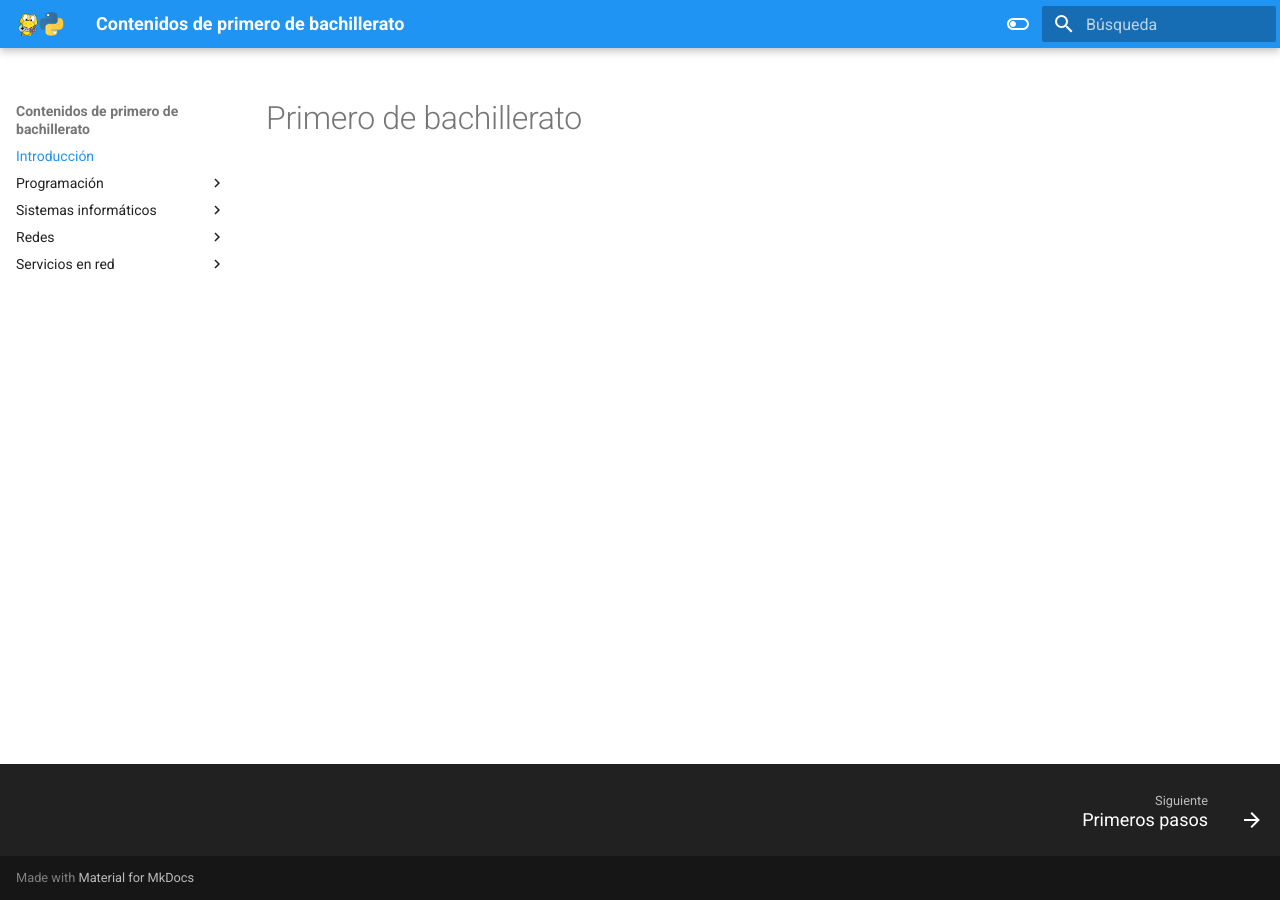
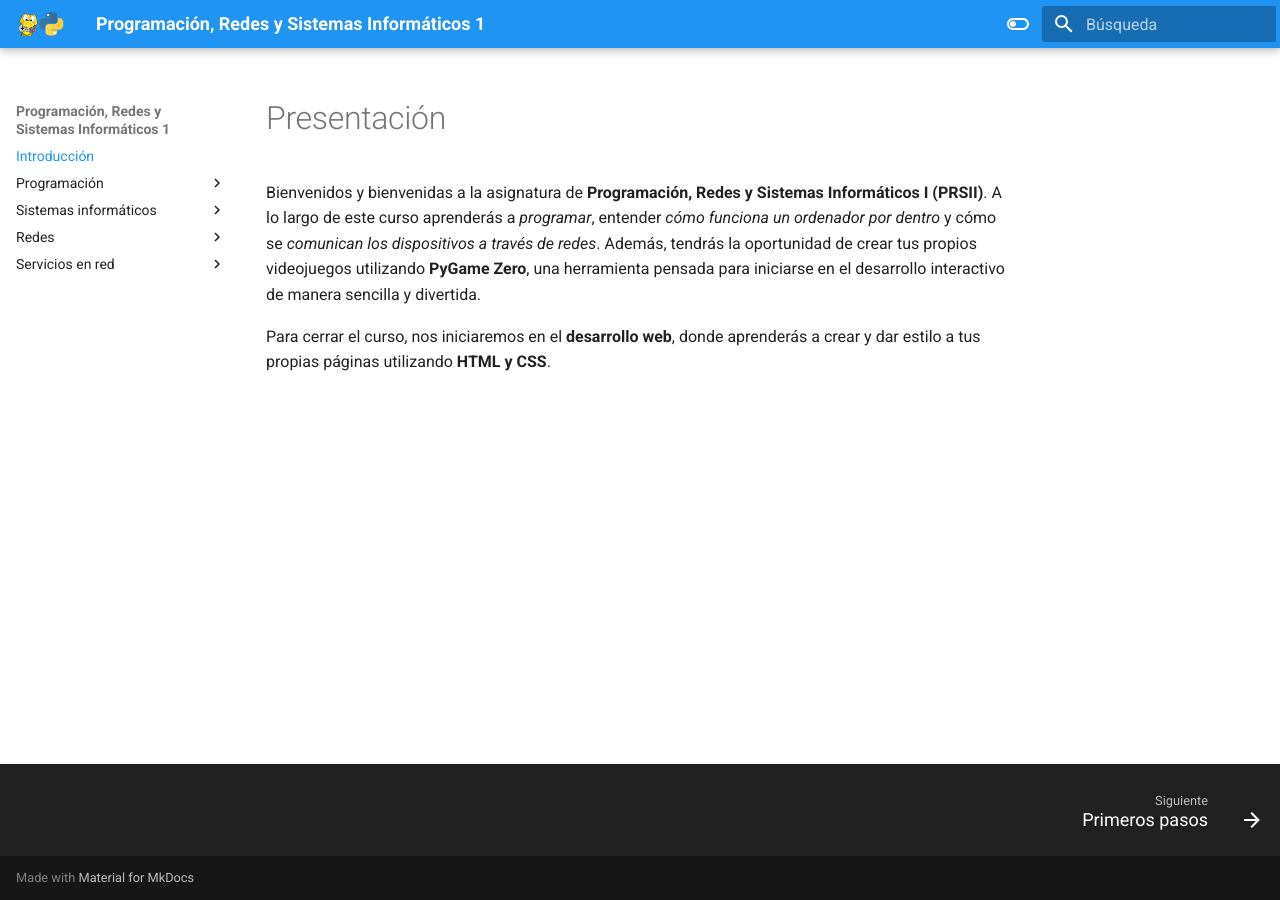
Before and after one commit to maycalle/1bach, an MkDocs documentation site: the page built from docs/index.md, in a window 1280 px wide. Built offline with MkDocs 1.6.1 and Material for MkDocs 9.7.7, drawn with Linux system fonts in a browser that asks for light colours.

Commit message:
presentacion

```diff
--- a/docs/index.md
+++ b/docs/index.md
@@ -1 +1,5 @@
-# Primero de bachillerato
+# Presentación
+
+Bienvenidos y bienvenidas a la asignatura de **Programación, Redes y Sistemas Informáticos I (PRSII)**. A lo largo de este curso aprenderás a *programar*, entender *cómo funciona un ordenador por dentro* y cómo se *comunican los dispositivos a través de redes*. Además, tendrás la oportunidad de crear tus propios videojuegos utilizando **PyGame Zero**, una herramienta pensada para iniciarse en el desarrollo interactivo de manera sencilla y divertida.
+
+Para cerrar el curso, nos iniciaremos en el **desarrollo web**, donde aprenderás a crear y dar estilo a tus propias páginas utilizando **HTML y CSS**.
--- a/mkdocs.yml
+++ b/mkdocs.yml
@@ -1,4 +1,4 @@
-site_name: Contenidos de primero de bachillerato
+site_name: Programación, Redes y Sistemas Informáticos 1
 site_url: https://maycalle.github.io/1bach
 use_directory_urls: false
 
```
Also changed, not shown: index.html (deleted, +0 -59 lines).
